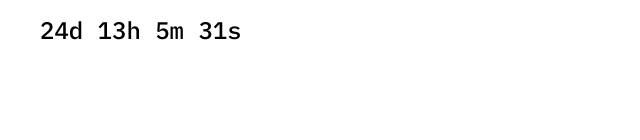
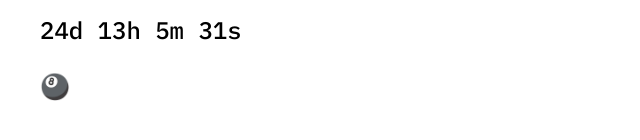
Before and after one commit to efe/bimentor-homepage, a plain HTML site: page index.html in a window 1280 px wide. Shown: the part 426-566 px from the top of the page, 68-708 px from the left. Drawn offline with Linux system fonts and the light colour scheme; a web font is replaced by a local one.

Commit message:
emojis are added.

```diff
--- a/index.html
+++ b/index.html
@@ -53,11 +53,19 @@
 	    document.getElementById("countdown").innerHTML = "EXPIRED";
 	  }
 	}, 1000);
+
+	const set_bimentor_title = setInterval(function() {
+		var emojis = ['🎾', '✍️', '🎸', '♟️', '💃', '⛵', '🎹', '🥁', '🏃', '🥐', '🎱', '🪗'];
+		var random_index = ~~(Math.random()*emojis.length);
+		var random_emoji = emojis[random_index];
+        document.getElementById('emoji').innerHTML = random_emoji;
+ 	}, 1500);
 	</script>
 	<div id="container">
-			<h1>bimentor</h1>
+	<h1 id="title">bimentor</h1>
 	<p>Study together with your <strong>new friend</strong> and take turns teaching each other about topics you both know well, so you can learn new things while sharing your expertise.</p>
 	<p id="countdown"></p>
+	<p id="emoji"></p>
 	</div>
 </body>
 </html>
```
